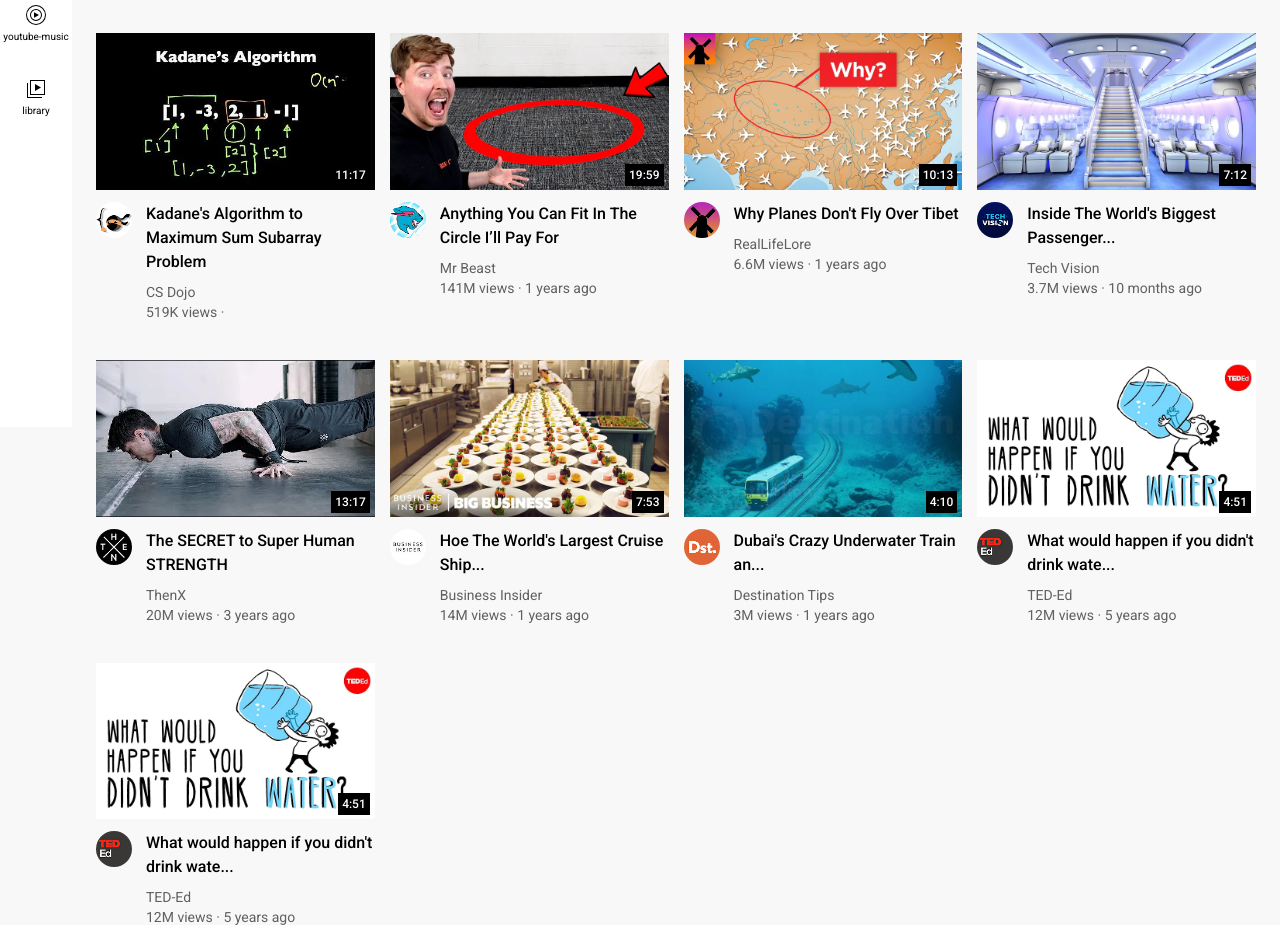
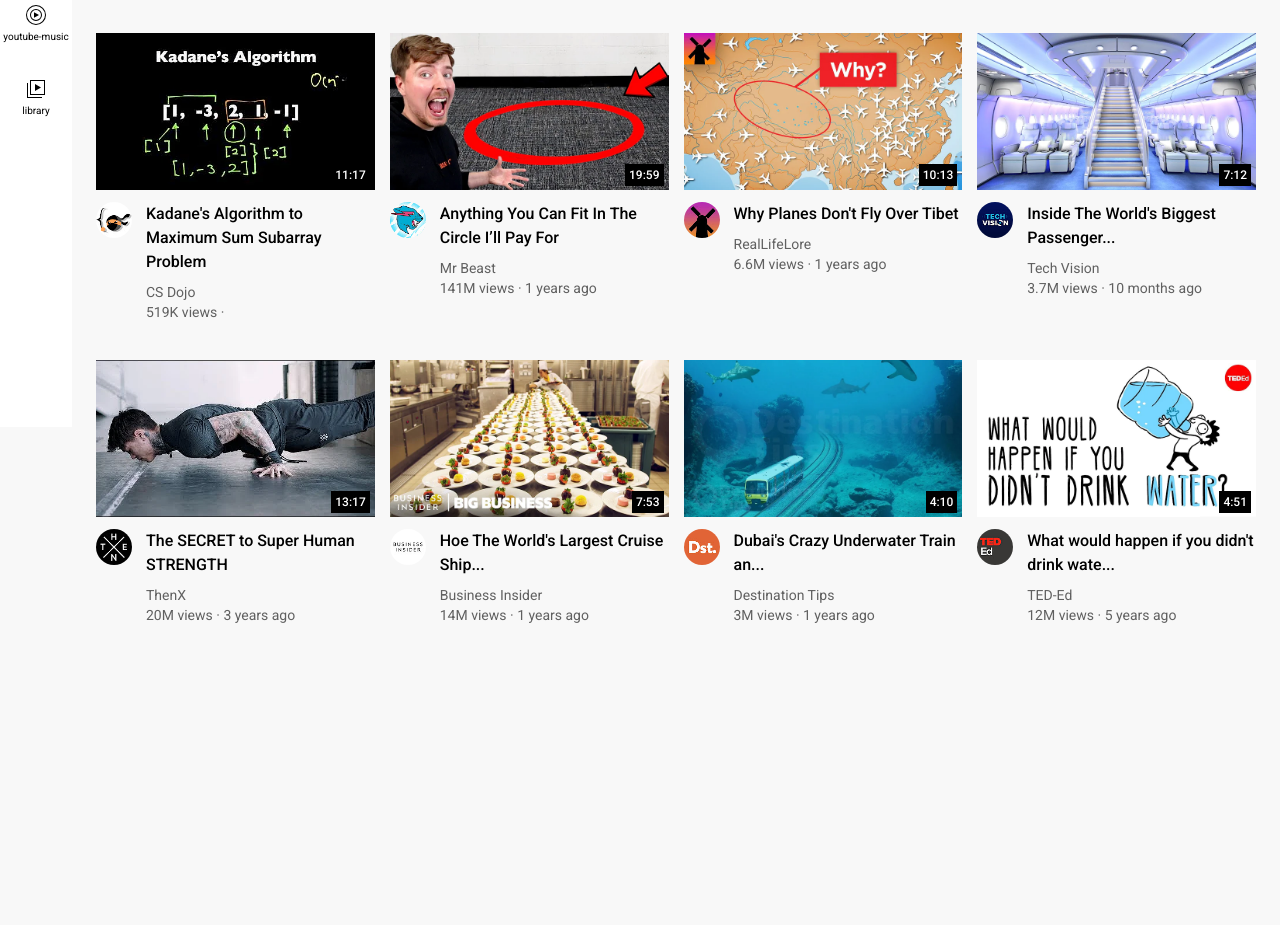
Before and after one commit to rachaelrolake/YouTube-Clone, a plain HTML site: page index.html in a window 1280 px wide. Shown: the part 373-1298 px from the top of the page. After the commit the page ends 996 px from the top, so only its background shows below. Drawn offline with Linux system fonts and the light colour scheme.

Commit message:
youtube clone

```diff
--- a/index.html
+++ b/index.html
@@ -397,30 +397,7 @@
                 </div>
             </div>
 
-            <div class="video-preview">
-                <div class="thumbnail-row">
-                    <a href="https://www.youtube.com/watch?v=9iMGFqMmUFs">
-                        <img src="thumbnails/thumbnail-12.webp" alt="thumbnail-12" class="thumbnail">
-                    </a>
 
-                    <div class="video-time">
-                        4:51
-                    </div>
-                </div>
-                <div class="video-info-grid">
-                    <div class="channel-picture">
-                        <img class="profile-picture" src="channel-pictures/channel-12.jpeg" alt="channel-12">
-                    </div>
-                    <div class="video-info">
-                        <a href="https://www.youtube.com/watch?v=9iMGFqMmUFs" class="text-anchor">
-                            <p class="video-title">What would happen if you didn't drink wate...</p>
-                        </a>
-
-                        <p class="video-author">TED-Ed</p>
-                        <p class="video-stats">12M views &#183;  5 years ago</p>
-                    </div>
-                </div>
-            </div>
 
 
         </section>
```
